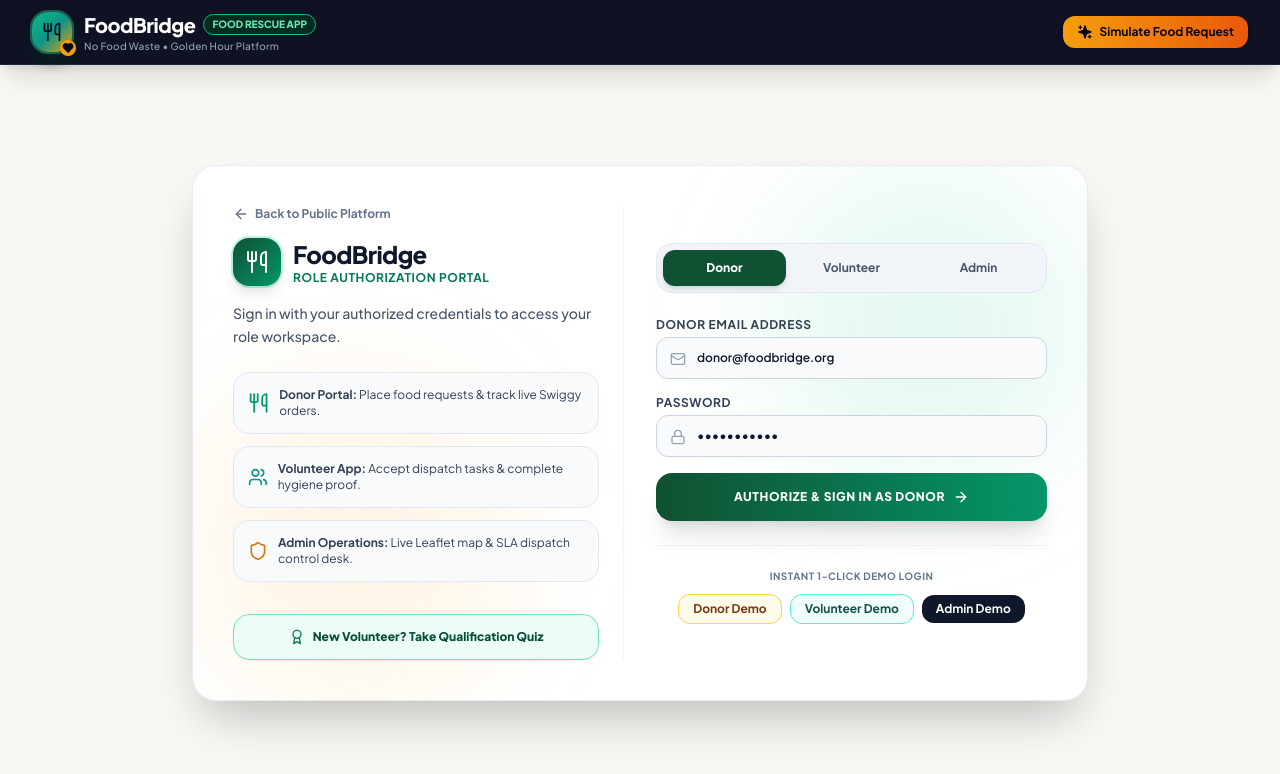
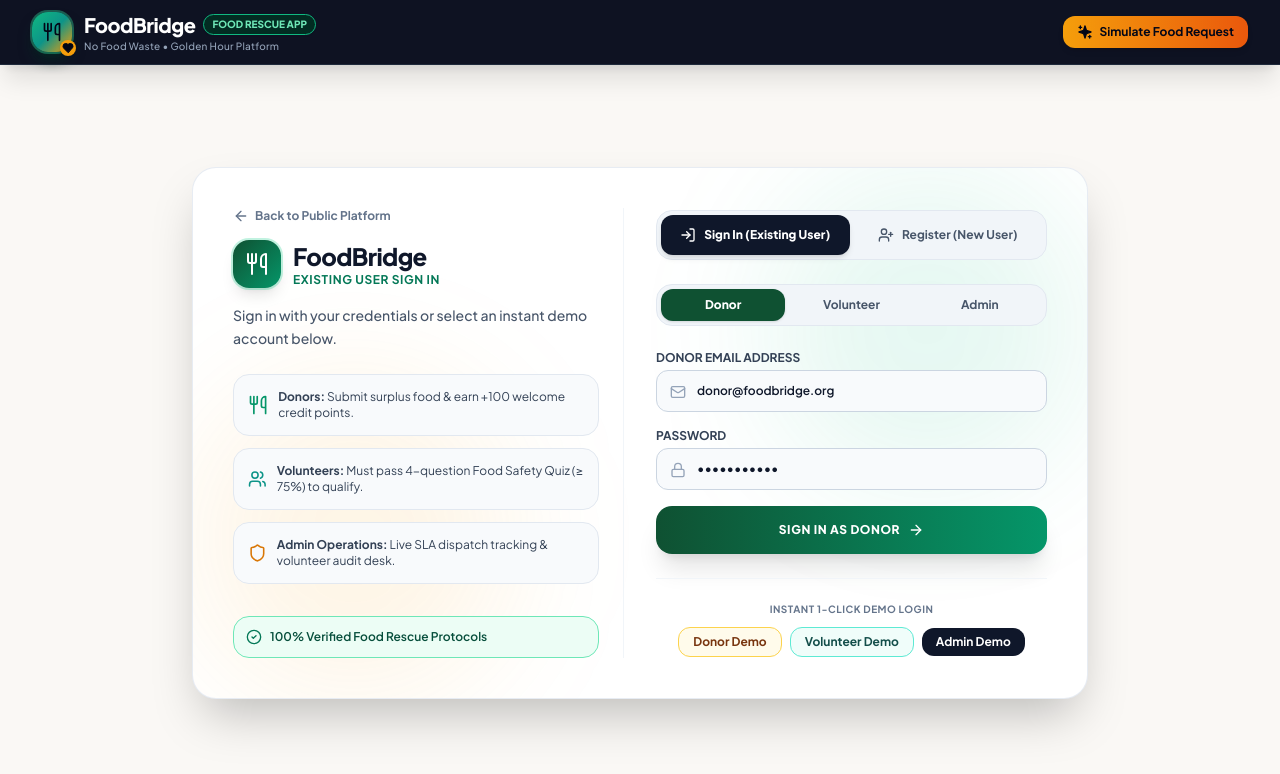
Before and after one commit to SaiPavan-28/foodbanksystem, a React (Vite) app: page / in a window 1280 px wide. Both pictures are taken after a click on the button "Donate Surplus Food". Shown: the top 774 px of the page. Built offline with nearby package versions, Linux system fonts and the light colour scheme.

Commit message:
feat: add registration vs sign in toggle and enforce volunteer qualification quiz gate

```diff
--- a/src/pages/LoginPage.tsx
+++ b/src/pages/LoginPage.tsx
@@ -1,15 +1,32 @@
 import React, { useState, useEffect } from 'react';
-import { Utensils, Shield, Users, Lock, Mail, ArrowRight, Award, ArrowLeft } from 'lucide-react';
+import { Utensils, Shield, Users, Lock, Mail, ArrowRight, Award, ArrowLeft, UserPlus, LogIn, CheckCircle2, AlertTriangle, Phone, Building, Truck, MapPin } from 'lucide-react';
 import { useFoodBridge } from '../context/FoodBridgeContext';
 import { UserRole } from '../types/foodbridge';
 import { VolunteerQuizModal } from '../components/VolunteerQuizModal';
 
 export const LoginPage: React.FC = () => {
-  const { login, setCurrentRole, targetLoginRole } = useFoodBridge();
+  const { login, setCurrentRole, targetLoginRole, passVolunteerQuiz } = useFoodBridge();
+
+  // Mode: Sign In vs Register
+  const [authMode, setAuthMode] = useState<'signin' | 'register'>('signin');
   const [selectedRole, setSelectedRole] = useState<UserRole>('donor');
+
+  // Sign In State
   const [email, setEmail] = useState('donor@foodbridge.org');
   const [password, setPassword] = useState('password123');
+
+  // Registration State
+  const [regName, setRegName] = useState('');
+  const [regPhone, setRegPhone] = useState('');
+  const [regEmail, setRegEmail] = useState('');
+  const [regPassword, setRegPassword] = useState('');
+  const [regEstablishment, setRegEstablishment] = useState('');
+  const [regVehicleType, setRegVehicleType] = useState('Two Wheeler (Bike)');
+  const [regAreaName, setRegAreaName] = useState('T. Nagar');
+
+  // Modal State for Volunteer Quiz Gate
   const [showQuizModal, setShowQuizModal] = useState<boolean>(false);
+  const [quizFailMessage, setQuizFailMessage] = useState<string | null>(null);
 
   useEffect(() => {
     if (targetLoginRole === 'volunteer' || targetLoginRole === 'admin' || targetLoginRole === 'donor') {
@@ -23,7 +40,7 @@ export const LoginPage: React.FC = () => {
     setEmail(`${role}@foodbridge.org`);
   };
 
-  const handleLoginSubmit = (e: React.FormEvent) => {
+  const handleSignInSubmit = (e: React.FormEvent) => {
     e.preventDefault();
     login(selectedRole, email);
   };
@@ -32,15 +49,34 @@ export const LoginPage: React.FC = () => {
     login(role, `${role}@foodbridge.org`);
   };
 
+  const handleRegisterSubmit = (e: React.FormEvent) => {
+    e.preventDefault();
+
+    if (selectedRole === 'volunteer') {
+      // New Volunteer Registration Gate: Must pass qualification quiz!
+      setQuizFailMessage(null);
+      setShowQuizModal(true);
+    } else {
+      // New Donor Registration
+      login('donor', regEmail || 'newdonor@foodbridge.org');
+    }
+  };
+
+  const handleQuizSuccess = (score?: number) => {
+    setShowQuizModal(false);
+    passVolunteerQuiz(score || 100);
+    login('volunteer', regEmail || 'newvolunteer@foodbridge.org');
+  };
+
   return (
     <div className="min-h-[calc(100vh-64px)] bg-[#FAF8F5] text-slate-900 flex items-center justify-center p-4 selection:bg-emerald-500 selection:text-white">
       <div className="max-w-4xl w-full grid grid-cols-1 md:grid-cols-2 gap-8 bg-white border border-slate-200/80 rounded-3xl p-6 sm:p-10 shadow-2xl overflow-hidden relative">
 
-        {/* Soft Background Glow Effects */}
+        {/* Soft Background Glows */}
         <div className="absolute top-0 right-0 w-80 h-80 bg-emerald-500/10 rounded-full blur-3xl pointer-events-none" />
         <div className="absolute bottom-0 left-0 w-80 h-80 bg-amber-500/10 rounded-full blur-3xl pointer-events-none" />
 
-        {/* Left Side: Brand & Role Info */}
+        {/* Left Side: Brand & Overview */}
         <div className="space-y-6 flex flex-col justify-between relative z-10 border-b md:border-b-0 md:border-r border-slate-100 pb-6 md:pb-0 md:pr-6">
           <div>
             <button
@@ -57,51 +93,77 @@ export const LoginPage: React.FC = () => {
               </div>
               <div>
                 <h1 className="font-extrabold text-2xl tracking-tight text-slate-900">FoodBridge</h1>
-                <p className="text-xs text-emerald-700 font-bold uppercase tracking-wider">Role Authorization Portal</p>
+                <p className="text-xs text-emerald-700 font-bold uppercase tracking-wider">
+                  {authMode === 'signin' ? 'Existing User Sign In' : 'New User Account Registration'}
+                </p>
               </div>
             </div>
 
             <p className="text-slate-600 text-sm leading-relaxed font-medium">
-              Sign in with your authorized credentials to access your role workspace.
+              {authMode === 'signin'
+                ? 'Sign in with your credentials or select an instant demo account below.'
+                : 'Create your FoodBridge account. Volunteers must complete mandatory safety qualification.'}
             </p>
           </div>
 
           <div className="space-y-3 text-xs text-slate-700">
             <div className="flex items-center gap-2.5 bg-slate-50 p-3.5 rounded-2xl border border-slate-200">
               <Utensils className="w-4.5 h-4.5 text-emerald-600" />
-              <span><b>Donor Portal:</b> Place food requests & track live Swiggy orders.</span>
+              <span><b>Donors:</b> Submit surplus food & earn +100 welcome credit points.</span>
             </div>
             <div className="flex items-center gap-2.5 bg-slate-50 p-3.5 rounded-2xl border border-slate-200">
               <Users className="w-4.5 h-4.5 text-teal-600" />
-              <span><b>Volunteer App:</b> Accept dispatch tasks & complete hygiene proof.</span>
+              <span><b>Volunteers:</b> Must pass 4-question Food Safety Quiz (&ge; 75%) to qualify.</span>
             </div>
             <div className="flex items-center gap-2.5 bg-slate-50 p-3.5 rounded-2xl border border-slate-200">
               <Shield className="w-4.5 h-4.5 text-amber-600" />
-              <span><b>Admin Operations:</b> Live Leaflet map & SLA dispatch control desk.</span>
+              <span><b>Admin Operations:</b> Live SLA dispatch tracking & volunteer audit desk.</span>
             </div>
           </div>
 
           <div className="pt-2">
-            <button
-              onClick={() => setShowQuizModal(true)}
-              className="w-full py-3.5 bg-emerald-50 hover:bg-emerald-100 border border-emerald-300 text-emerald-900 text-xs font-extrabold rounded-2xl flex items-center justify-center gap-2 transition-all shadow-sm"
-            >
-              <Award className="w-4 h-4 text-emerald-700" />
-              <span>New Volunteer? Take Qualification Quiz</span>
-            </button>
+            <div className="p-3 bg-emerald-50 border border-emerald-300 rounded-2xl text-xs text-emerald-900 font-semibold flex items-center gap-2">
+              <CheckCircle2 className="w-4 h-4 text-emerald-700" />
+              <span>100% Verified Food Rescue Protocols</span>
+            </div>
           </div>
         </div>
 
-        {/* Right Side: Login Form */}
+        {/* Right Side: Auth Forms & Mode Switcher */}
         <div className="space-y-6 relative z-10 flex flex-col justify-center">
 
-          {/* Role Selector Tabs */}
-          <div className="grid grid-cols-3 gap-1 p-1.5 bg-slate-100 rounded-2xl border border-slate-200 text-xs font-bold text-center">
+          {/* Main Mode Toggle: Sign In vs Register */}
+          <div className="grid grid-cols-2 gap-1 p-1 bg-slate-100 rounded-2xl border border-slate-200 text-xs font-bold">
+            <button
+              type="button"
+              onClick={() => setAuthMode('signin')}
+              className={`py-3 rounded-xl flex items-center justify-center gap-2 transition-all ${
+                authMode === 'signin' ? 'bg-slate-900 text-white shadow-md font-extrabold' : 'text-slate-600 hover:text-slate-900'
+              }`}
+            >
+              <LogIn className="w-4 h-4" />
+              <span>Sign In (Existing User)</span>
+            </button>
+
+            <button
+              type="button"
+              onClick={() => setAuthMode('register')}
+              className={`py-3 rounded-xl flex items-center justify-center gap-2 transition-all ${
+                authMode === 'register' ? 'bg-[#0F5132] text-white shadow-md font-extrabold' : 'text-slate-600 hover:text-slate-900'
+              }`}
+            >
+              <UserPlus className="w-4 h-4" />
+              <span>Register (New User)</span>
+            </button>
+          </div>
+
+          {/* Role Tabs */}
+          <div className="grid grid-cols-3 gap-1 p-1 bg-slate-100 rounded-2xl border border-slate-200 text-xs font-bold text-center">
             <button
               type="button"
               onClick={() => handleRoleSelect('donor')}
-              className={`py-2.5 rounded-xl transition-all ${
-                selectedRole === 'donor' ? 'bg-[#0F5132] text-white shadow-md font-extrabold' : 'text-slate-600 hover:text-slate-900'
+              className={`py-2 rounded-xl transition-all ${
+                selectedRole === 'donor' ? 'bg-[#0F5132] text-white shadow font-extrabold' : 'text-slate-600 hover:text-slate-900'
               }`}
             >
               Donor
@@ -109,8 +171,8 @@ export const LoginPage: React.FC = () => {
             <button
               type="button"
               onClick={() => handleRoleSelect('volunteer')}
-              className={`py-2.5 rounded-xl transition-all ${
-                selectedRole === 'volunteer' ? 'bg-teal-700 text-white shadow-md font-extrabold' : 'text-slate-600 hover:text-slate-900'
+              className={`py-2 rounded-xl transition-all ${
+                selectedRole === 'volunteer' ? 'bg-teal-700 text-white shadow font-extrabold' : 'text-slate-600 hover:text-slate-900'
               }`}
             >
               Volunteer
@@ -118,18 +180,19 @@ export const LoginPage: React.FC = () => {
             <button
               type="button"
               onClick={() => handleRoleSelect('admin')}
-              className={`py-2.5 rounded-xl transition-all ${
-                selectedRole === 'admin' ? 'bg-slate-900 text-white shadow-md font-extrabold' : 'text-slate-600 hover:text-slate-900'
+              className={`py-2 rounded-xl transition-all ${
+                selectedRole === 'admin' ? 'bg-slate-900 text-white shadow font-extrabold' : 'text-slate-600 hover:text-slate-900'
               }`}
             >
               Admin
             </button>
           </div>
 
-          {/* Login Form */}
-          <form onSubmit={handleLoginSubmit} className="space-y-4">
+          {/* Form 1: Existing User Sign In */}
+          {authMode === 'signin' && (
+            <form onSubmit={handleSignInSubmit} className="space-y-4">
               <div>
-              <label className="block text-xs font-bold text-slate-700 uppercase tracking-wider mb-1">
+                <label className="block text-xs font-bold text-slate-700 uppercase mb-1">
                   {selectedRole.toUpperCase()} Email Address
                 </label>
                 <div className="relative">
@@ -145,7 +208,7 @@ export const LoginPage: React.FC = () => {
               </div>
 
               <div>
-              <label className="block text-xs font-bold text-slate-700 uppercase tracking-wider mb-1">Password</label>
+                <label className="block text-xs font-bold text-slate-700 uppercase mb-1">Password</label>
                 <div className="relative">
                   <Lock className="w-4 h-4 text-slate-400 absolute left-3.5 top-3.5" />
                   <input
@@ -160,15 +223,141 @@ export const LoginPage: React.FC = () => {
 
               <button
                 type="submit"
-              className="w-full py-4 bg-gradient-to-r from-[#0F5132] to-[#059669] hover:from-[#064E3B] hover:to-[#047857] text-white font-black text-xs uppercase tracking-wider rounded-2xl shadow-xl flex items-center justify-center gap-2 transition-all scale-100 hover:scale-[1.01]"
-              id="login-submit-btn"
+                className="w-full py-4 bg-gradient-to-r from-[#0F5132] to-[#059669] hover:from-[#064E3B] hover:to-[#047857] text-white font-black text-xs uppercase tracking-wider rounded-2xl shadow-xl flex items-center justify-center gap-2 transition-all"
               >
-              <span>Authorize & Sign In as {selectedRole.toUpperCase()}</span>
+                <span>Sign In as {selectedRole.toUpperCase()}</span>
                 <ArrowRight className="w-4 h-4" />
               </button>
             </form>
+          )}
+
+          {/* Form 2: New User Registration */}
+          {authMode === 'register' && (
+            <form onSubmit={handleRegisterSubmit} className="space-y-4">
+              <div>
+                <label className="block text-xs font-bold text-slate-700 uppercase mb-1">Full Name</label>
+                <input
+                  type="text"
+                  required
+                  placeholder="e.g. Ananya Sharma"
+                  value={regName}
+                  onChange={e => setRegName(e.target.value)}
+                  className="w-full px-4 py-2.5 bg-slate-50 border border-slate-300 rounded-xl text-xs font-semibold"
+                />
+              </div>
+
+              <div>
+                <label className="block text-xs font-bold text-slate-700 uppercase mb-1">Phone Number</label>
+                <div className="relative">
+                  <Phone className="w-4 h-4 text-slate-400 absolute left-3.5 top-3" />
+                  <input
+                    type="text"
+                    required
+                    placeholder="+91 98400 12345"
+                    value={regPhone}
+                    onChange={e => setRegPhone(e.target.value)}
+                    className="w-full pl-10 pr-4 py-2.5 bg-slate-50 border border-slate-300 rounded-xl text-xs font-semibold"
+                  />
+                </div>
+              </div>
+
+              {selectedRole === 'donor' && (
+                <div>
+                  <label className="block text-xs font-bold text-slate-700 uppercase mb-1">Establishment / Marriage Hall / Hotel</label>
+                  <div className="relative">
+                    <Building className="w-4 h-4 text-slate-400 absolute left-3.5 top-3" />
+                    <input
+                      type="text"
+                      required
+                      placeholder="e.g. Royal Palace Marriage Hall"
+                      value={regEstablishment}
+                      onChange={e => setRegEstablishment(e.target.value)}
+                      className="w-full pl-10 pr-4 py-2.5 bg-slate-50 border border-slate-300 rounded-xl text-xs font-semibold"
+                    />
+                  </div>
+                </div>
+              )}
+
+              {selectedRole === 'volunteer' && (
+                <div className="grid grid-cols-2 gap-2">
+                  <div>
+                    <label className="block text-xs font-bold text-slate-700 uppercase mb-1">Vehicle Type</label>
+                    <select
+                      value={regVehicleType}
+                      onChange={e => setRegVehicleType(e.target.value)}
+                      className="w-full px-3 py-2.5 bg-slate-50 border border-slate-300 rounded-xl text-xs font-semibold"
+                    >
+                      <option value="Two Wheeler (Bike)">Two Wheeler (Bike)</option>
+                      <option value="Three Wheeler (Auto)">Three Wheeler (Auto)</option>
+                      <option value="Four Wheeler (Van)">Four Wheeler (Van)</option>
+                    </select>
+                  </div>
+
+                  <div>
+                    <label className="block text-xs font-bold text-slate-700 uppercase mb-1">Preferred Locality</label>
+                    <select
+                      value={regAreaName}
+                      onChange={e => setRegAreaName(e.target.value)}
+                      className="w-full px-3 py-2.5 bg-slate-50 border border-slate-300 rounded-xl text-xs font-semibold"
+                    >
+                      <option value="T. Nagar">T. Nagar</option>
+                      <option value="Velachery">Velachery</option>
+                      <option value="Guindy">Guindy</option>
+                      <option value="Mylapore">Mylapore</option>
+                    </select>
+                  </div>
+                </div>
+              )}
+
+              <div>
+                <label className="block text-xs font-bold text-slate-700 uppercase mb-1">Email Address</label>
+                <input
+                  type="email"
+                  required
+                  placeholder="name@domain.com"
+                  value={regEmail}
+                  onChange={e => setRegEmail(e.target.value)}
+                  className="w-full px-4 py-2.5 bg-slate-50 border border-slate-300 rounded-xl text-xs font-semibold"
+                />
+              </div>
+
+              <div>
+                <label className="block text-xs font-bold text-slate-700 uppercase mb-1">Password</label>
+                <input
+                  type="password"
+                  required
+                  placeholder="••••••••"
+                  value={regPassword}
+                  onChange={e => setRegPassword(e.target.value)}
+                  className="w-full px-4 py-2.5 bg-slate-50 border border-slate-300 rounded-xl text-xs font-semibold"
+                />
+              </div>
+
+              {selectedRole === 'volunteer' && (
+                <div className="p-3 bg-amber-50 border border-amber-300 rounded-xl text-[11px] text-amber-900 space-y-1">
+                  <span className="font-extrabold flex items-center gap-1">
+                    <Award className="w-4 h-4 text-amber-700" /> Mandatory Volunteer Criteria Gate
+                  </span>
+                  <p>
+                    New volunteers must score <b>75% or higher</b> on the Food Safety & Golden Hour Qualification Test to verify account status.
+                  </p>
+                </div>
+              )}
+
+              <button
+                type="submit"
+                className="w-full py-4 bg-gradient-to-r from-emerald-600 to-teal-700 hover:from-emerald-500 hover:to-teal-600 text-white font-black text-xs uppercase tracking-wider rounded-2xl shadow-xl flex items-center justify-center gap-2 transition-all"
+              >
+                <span>
+                  {selectedRole === 'volunteer' ? 'Take Qualification Quiz & Register' : 'Complete Registration (+100 Pts)'}
+                </span>
+                <ArrowRight className="w-4 h-4" />
+              </button>
+            </form>
+          )}
 
           {/* Quick 1-Click Demo Logins */}
+          {authMode === 'signin' && (
             <div className="border-t border-slate-100 pt-4 space-y-2 text-center">
               <span className="text-[10px] uppercase font-bold text-slate-500 tracking-wider">Instant 1-Click Demo Login</span>
               <div className="flex items-center justify-center gap-2 text-xs">
@@ -195,6 +384,7 @@ export const LoginPage: React.FC = () => {
                 </button>
               </div>
             </div>
+          )}
 
         </div>
       </div>
@@ -202,9 +392,7 @@ export const LoginPage: React.FC = () => {
       {showQuizModal && (
         <VolunteerQuizModal
           onClose={() => setShowQuizModal(false)}
-          onSuccess={() => {
-            login('volunteer', 'volunteer@foodbridge.org');
-          }}
+          onSuccess={handleQuizSuccess}
         />
       )}
     </div>
```
Also changed, not shown: src/components/VolunteerQuizModal.tsx (+89 -55 lines). Lines whose indentation alone changed are shown as unchanged.
